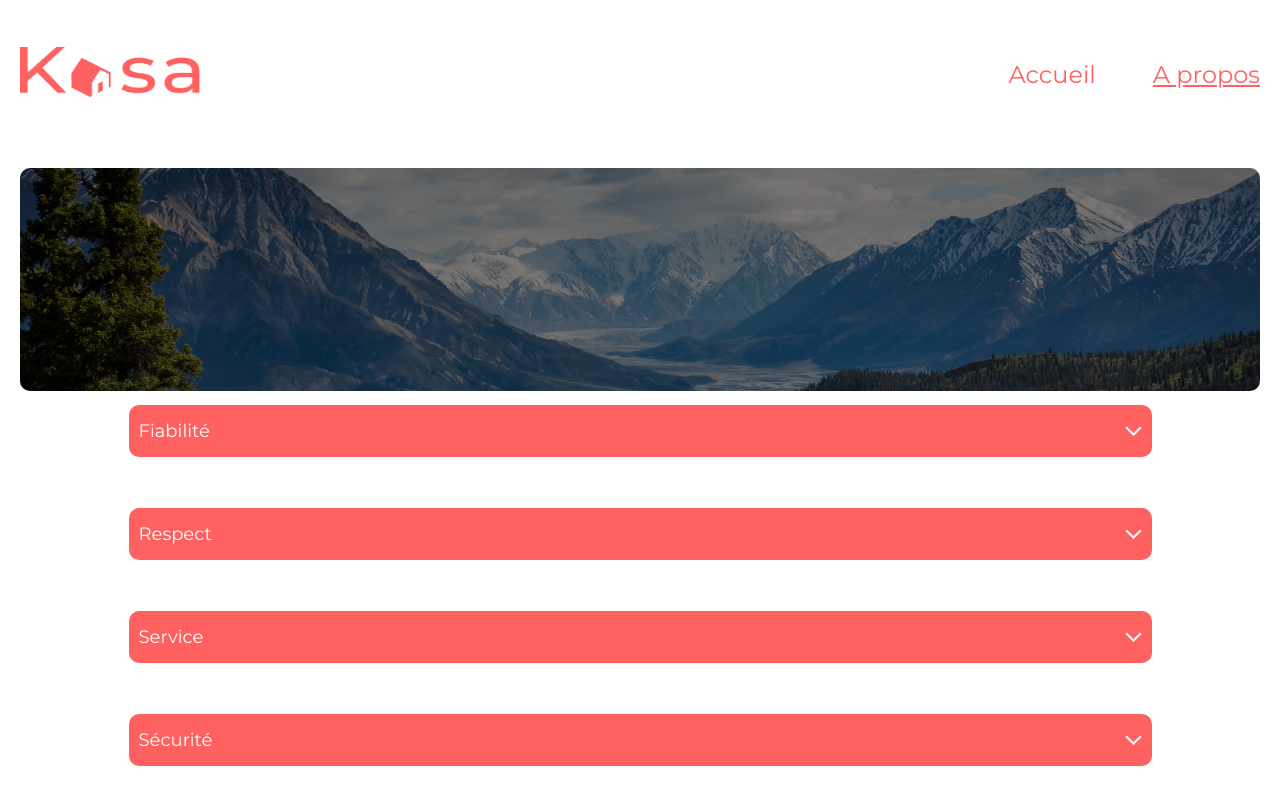
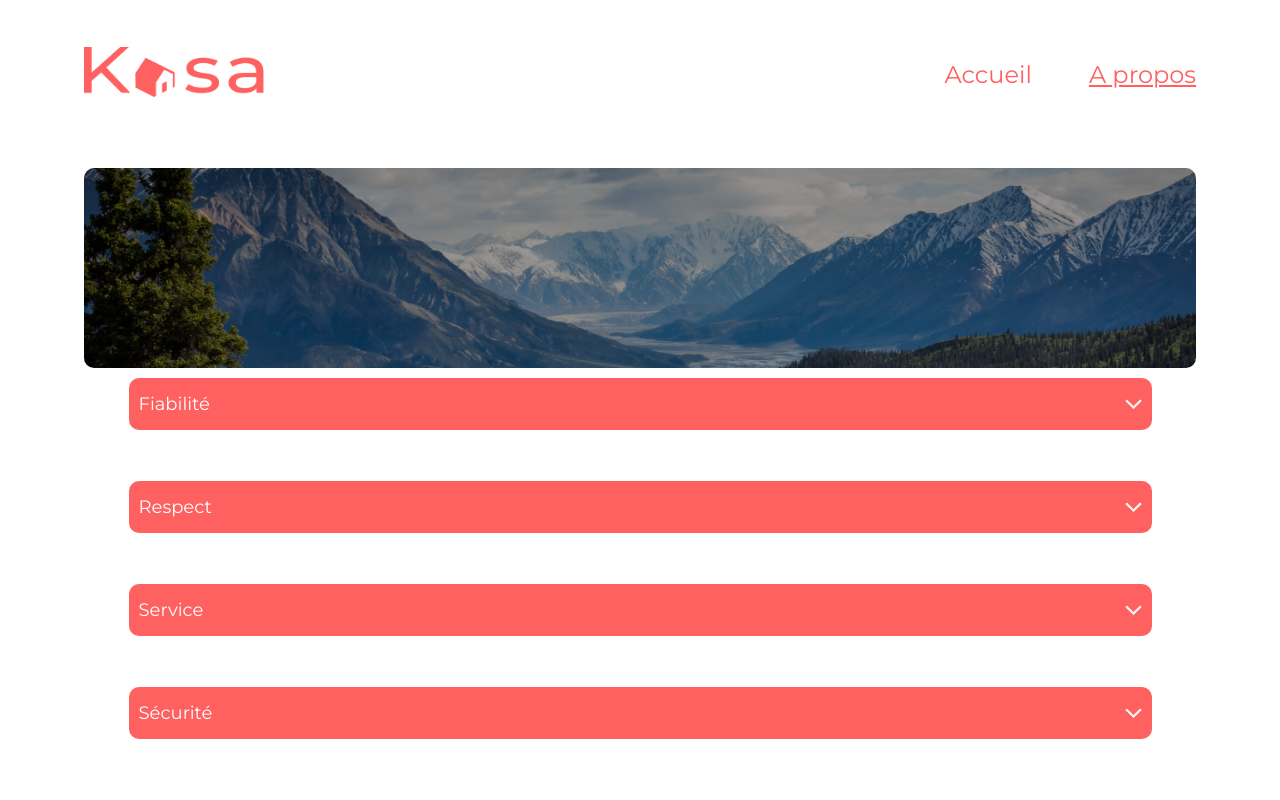
Before and after one commit to aminovitch-web/kasa, a React (Create React App) app: page /about in a window 1280 px wide. Shown: the top 800 px of the page. Built offline with nearby package versions, Linux system fonts and the light colour scheme.

Commit message:
update dropdowns logic implementation

```diff
--- a/src/App.js
+++ b/src/App.js
@@ -1,4 +1,4 @@
-import { Routes , Route } from "react-router-dom";
+import { Routes, Route } from "react-router-dom";
 import Home from "./pages/Home/Home";
 import About from "./pages/About/About";
 import Apartment from "./pages/Apartment/Apartment";
@@ -10,21 +10,16 @@ import "./app.scss";
 function App() {
   return (
     <div className="App">
-
-       <div class="container">
-
-      <Header/>
-
-      <Routes>
-        <Route  path="/" element={<Home />}/>
-        <Route  path="/about" element={<About />}/>
-        <Route  path="/apartment/:productId" element={<Apartment />}/>
-         <Route  path="*" element={<Error />}/>
-      </Routes>
-       <Footer />
-
-       </div>
-
+      <Header />
+      <div class="container">
+        <Routes>
+          <Route path="/" element={<Home />} />
+          <Route path="/about" element={<About />} />
+          <Route path="/apartment/:productId" element={<Apartment />} />
+          <Route path="*" element={<Error />} />
+        </Routes>
+      </div>
+      <Footer />
     </div>
   );
 }
--- a/src/app.scss
+++ b/src/app.scss
@@ -29,3 +29,7 @@ body{
    box-sizing: border-box;
    font-family: "Montserrat", sans-serif;
  }
+
+ .container{
+  max-width:1440px;
+ }
--- a/src/components/Banner/_banner.scss
+++ b/src/components/Banner/_banner.scss
@@ -1,45 +1,34 @@
 @import "../../sass/utils/_variables.scss";
 .banner {
   position: relative;
-
-
+  width:100%;
+  height:100%;
   @media (max-width: 768px) {
 
   }
 
   &__img {
     width: 100%;
-    height: 223px;
-    max-width:1243px;
+    height: 100%;
     object-fit: cover;
     border-radius: 10px;
     filter:brightness(60%);
 
-    @media (max-width: 992px) {
-      height: 170px;
-    }
 
-    @media (max-width: 768px) {
-      height: 110px;
-    }
+
+
   }
 
   &__background {
     position: absolute;
     top: 0;
     left: 0;
+   height: 100%;
     width: 100%;
-    height: 223px;
     border-radius: 10px;
-    background-color: rgba(0, 0, 0, 0.2);
 
-    @media (max-width: 992px) {
-      height: 170px;
-    }
 
-    @media (max-width: 768px) {
-      height: 110px;
-    }
+
   }
 
   &__text {
--- a/src/components/Collapse/_collapse.scss
+++ b/src/components/Collapse/_collapse.scss
@@ -9,8 +9,8 @@
   &__content {
     display: flex;
     justify-content: space-between;
+    width:100%;
     max-width:1023px;
-    width:100%;
     align-items: center;
     background-color:$primary-color;
     border-radius: 7px;
@@ -54,7 +54,7 @@
   &__text {
     background-color: #f7f7f7;
     color: $primary-color;
-    max-width: 1023px;
+    max-width:1023px;
     width:100%;
     border-radius: 5px;
     padding: 40px 12px 27px 20px;
--- a/src/components/Header/_header.scss
+++ b/src/components/Header/_header.scss
@@ -4,7 +4,7 @@
   display: flex;
   justify-content: space-between;
   align-items: center;
-  max-width: 1280px;
+  max-width: 1440px;
   width: 100%;
   height: 68px;
   margin-top: 40px;
--- a/src/pages/About/About.js
+++ b/src/pages/About/About.js
@@ -9,7 +9,9 @@ import "./_about.scss";
 function About() {
   return (
     <div className="about">
+          <div class="bannerContainer">
       <Banner image={imageAbout} text="" />
+      </div>
       <div className="about__collapse">
         {aboutData.map((data,index) => {
           return (
--- a/src/pages/About/_about.scss
+++ b/src/pages/About/_about.scss
@@ -1,4 +1,14 @@
+@import "../../sass/utils/_variables.scss";
 .about{
     color:black;
     padding:20px;
+
+    .bannerContainer{
+        height:200px;
+        width:100%;
+
+        @media (max-width: $max-width) {
+          height:170px;
+        }
+      }
 }
--- a/src/pages/Apartment/_apartment.scss
+++ b/src/pages/Apartment/_apartment.scss
@@ -91,7 +91,6 @@
 
 
 .apartment {
-  margin: 0 100px;
   color: $primary-color;
 
 
@@ -142,13 +141,24 @@
   }
 
   &__dropdowns {
-    display: grid;
-    grid-template-columns: repeat(2, 1fr);
-    column-gap: 80px;
-    max-width:1200px;
+   display:flex;
+   justify-content:space-between;
 
+    //column-gap: 80px;
+    position:relative;
+
+    .apartment__collapses{
+
+      width:47%;
+    }
     @media (max-width: 768px) {
-      grid-template-columns: repeat(1, 1fr);
+      display:flex;
+      flex-direction:column;
+
+      .apartment__collapses{
+
+        width:100%;
+      }
     }
 
     @media (max-width: 992px) {
@@ -160,6 +170,7 @@
 
     &__collapses{
       width:50%;
+      color:red;
     }
   }
 }
--- a/src/pages/Home/Home.js
+++ b/src/pages/Home/Home.js
@@ -8,7 +8,9 @@ import { Link } from "react-router-dom";
 export default function Home() {
   return (
     <main className="mainHome">
+      <div class="bannerContainer">
          <Banner image={imageHome} text="Chez vous, partout et ailleurs" />
+        </div>
       <section className="gallery">
         {datas.map((data) => {
 
--- a/src/pages/Home/_home.scss
+++ b/src/pages/Home/_home.scss
@@ -3,18 +3,27 @@
   display: flex;
   flex-direction: column;
   align-items: center;
-  max-width: 1280px;
   width: 100%;
   padding-left: 20px;
   padding-right: 20px;
+
+  .bannerContainer{
+    height:200px;
+    width:100%;
+
+    @media (max-width: $max-width) {
+      height:100px;
     }
+  }
+
   .gallery{
+
+
     display: flex;
     justify-content: space-evenly;
     flex-wrap: wrap;
     gap: 50px 20px;
     background: #f7f7f7;
-  max-width: 1240px;
     width: 100%;
     border-radius: 25px;
     margin-top: 43px;
@@ -27,4 +36,8 @@
       padding:0px;
 
     }
+
+
   }
+
+}
```
Lines whose indentation alone changed are shown as unchanged.
